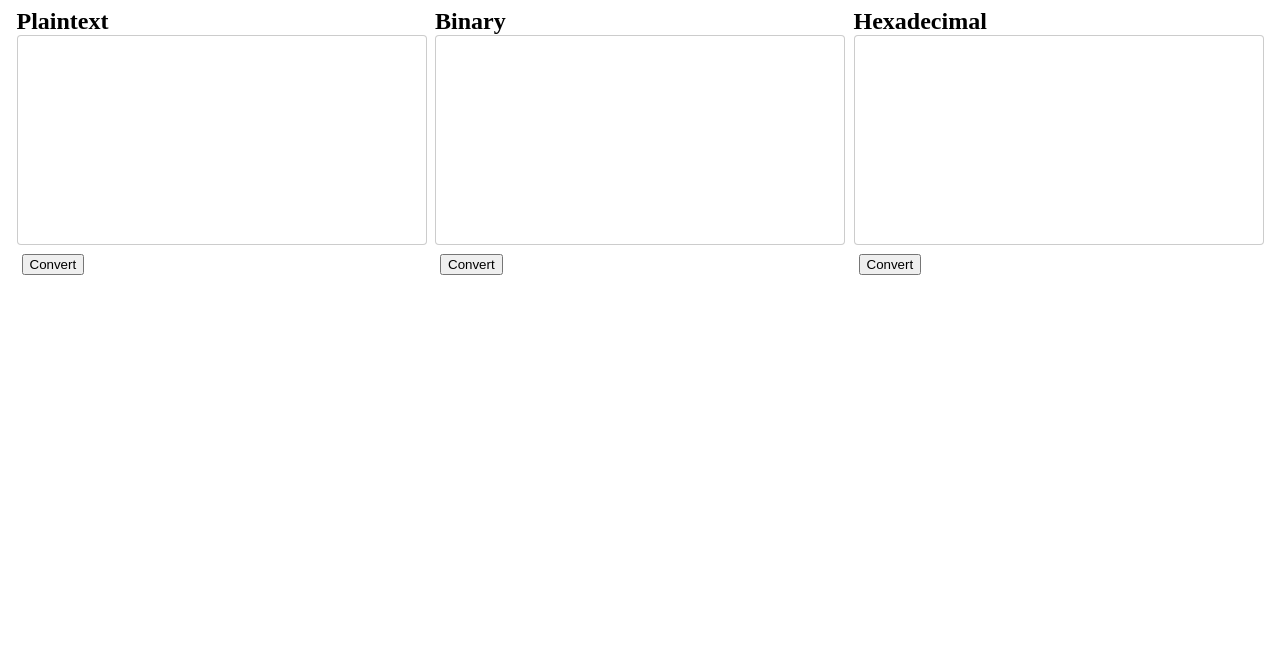
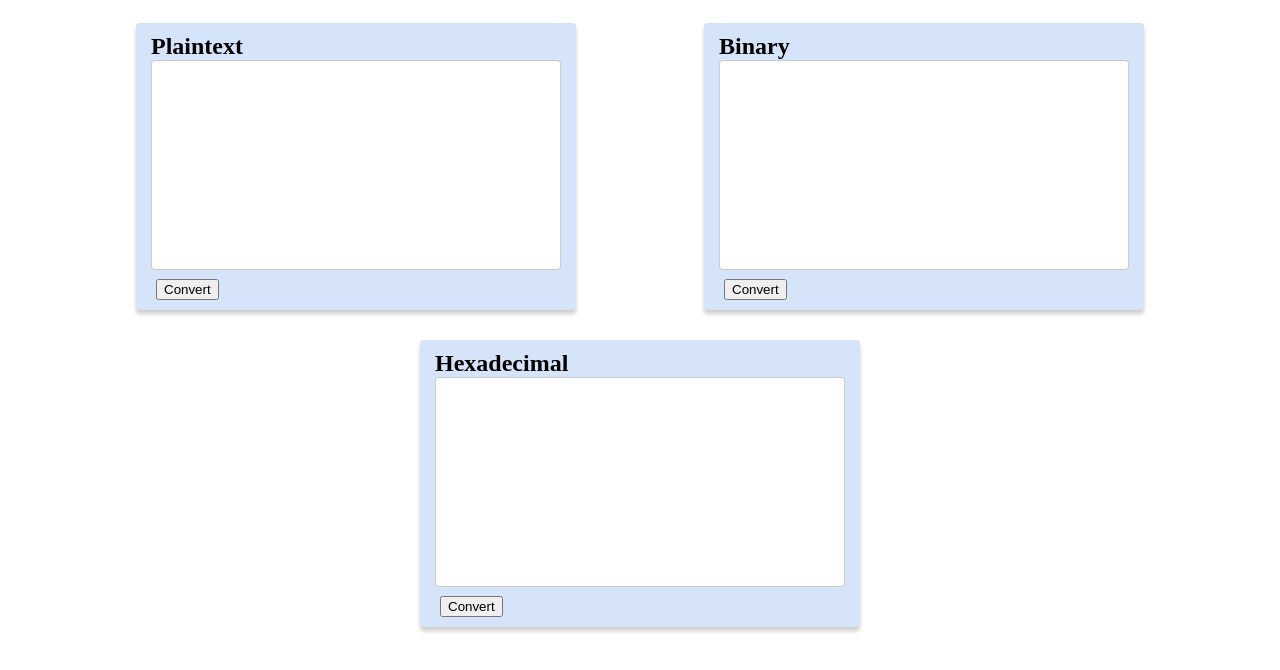
Before and after one commit to svntax/SimpleTextConverter, a React app: page / in a window 1280 px wide. Built offline with nearby package versions, Linux system fonts and the light colour scheme.

Commit message:
Add some styling to the textbox forms.

```diff
--- a/src/components/App.css
+++ b/src/components/App.css
@@ -2,4 +2,5 @@
 	display: flex;
 	justify-content: space-evenly;
 	flex-wrap: wrap;
+	align-items: center;
 }
--- a/src/components/TextboxForm.css
+++ b/src/components/TextboxForm.css
@@ -1,3 +1,11 @@
+.textbox-form {
+	background-color: #d6e4f9;
+	padding: 10px 15px 5px 15px;
+	box-shadow: 0 4px 4px rgba(0, 0, 0, 0.2);
+	margin: 15px 0 15px 0;
+	border-radius: 4px;
+}
+
 .ui-textbox {
 	resize: none;
 	width: 400px;
--- a/src/components/TextboxForm.js
+++ b/src/components/TextboxForm.js
@@ -19,7 +19,7 @@ class TextboxForm extends React.Component {
 
 	render(){
 		return (
-			<div>
+			<div className="textbox-form">
 				<strong className="ui-textbox-label">{this.props.label}</strong>
 				<div>
 				<textarea className="ui-textbox" value={this.props.textValue} onChange={this.props.handleTyped}></textarea>
```
